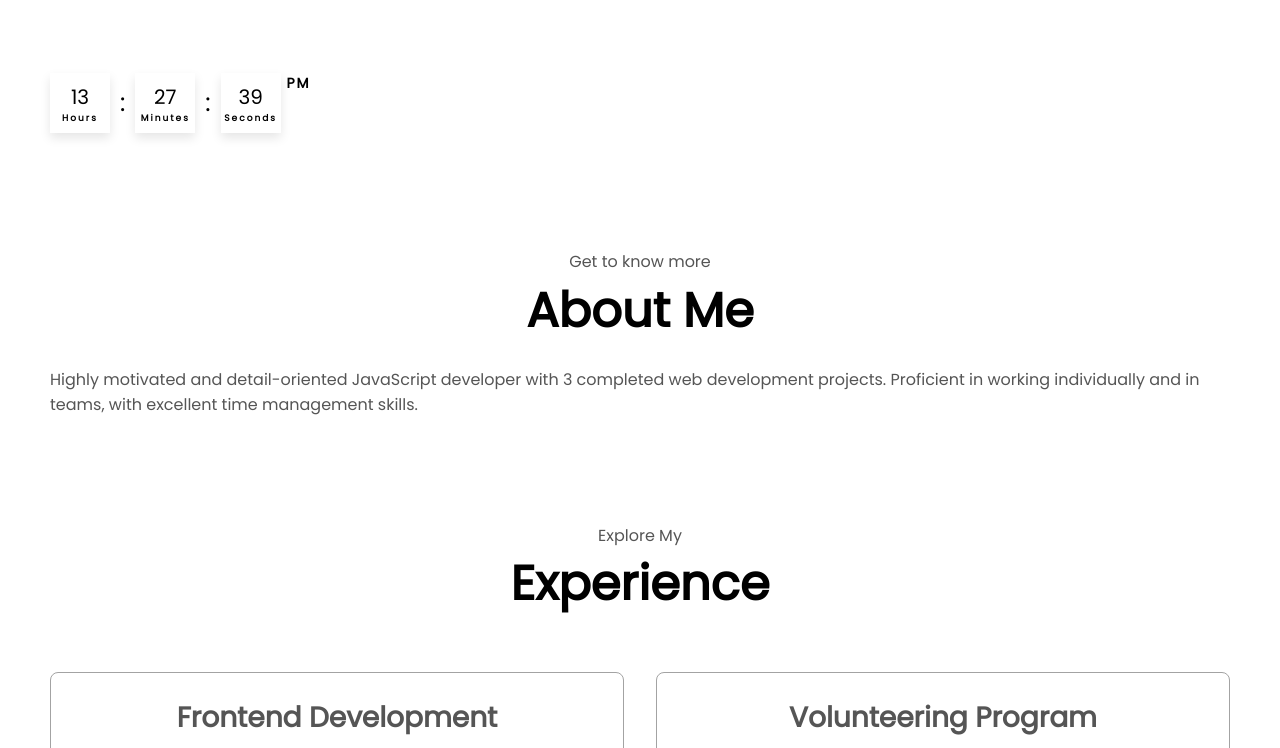
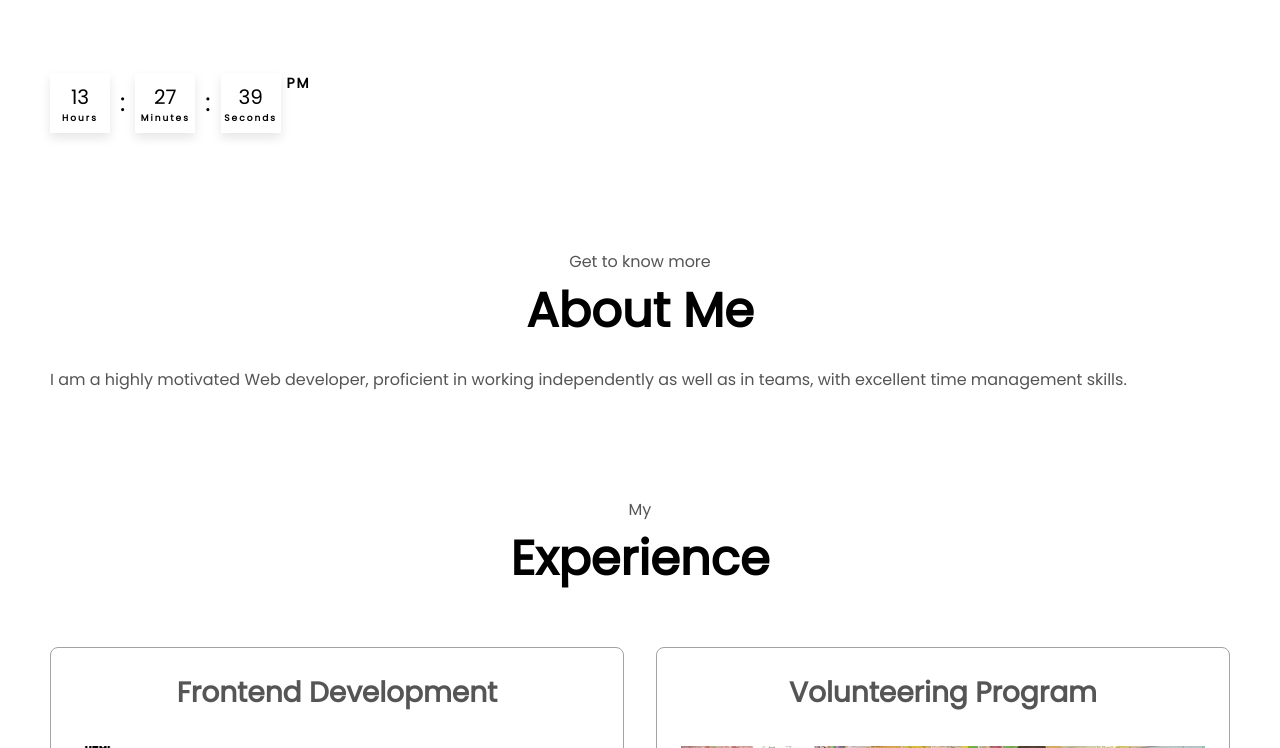
Before and after one commit to musiphaS/New-Portfolio, a plain HTML site: page index.html in a window 1280 px wide. Shown: the part 647-1395 px from the top of the page. Drawn offline with Linux system fonts and the light colour scheme.

Commit message:
improved text

```diff
--- a/index.html
+++ b/index.html
@@ -84,6 +84,7 @@
     <!-- profile section end -->
 
     <!-- about section start -->
+     <div id="about">
      <section id="about cards">
         <p class="section__text__p1">Get to know more</p>
         <h1 class="title">About Me</h1>
@@ -93,7 +94,7 @@
             </div>
             <div class="about-details-container">
                 <div class="text-container">
-                    <p> Highly motivated and detail-oriented JavaScript developer with 3 completed web development projects. Proficient in working individually and in teams, with excellent time management skills.</p>
+                    <p> I am a highly motivated Web developer, proficient in working independently as well as in teams, with excellent time management skills. </p>
                     <br>
                     <p>
 
@@ -102,11 +103,12 @@
             </div>
         </div>
      </section>
+    </div>
     <!-- about section start -->
 
     <!-- experience section start -->
      <section id="experience">
-        <p class="section__text__p1">Explore My</p>
+        <p class="section__text__p1">My</p>
         <h1 class="title">Experience</h1>
         <div class="experience-details-container">
             <div class="about-container">
```
